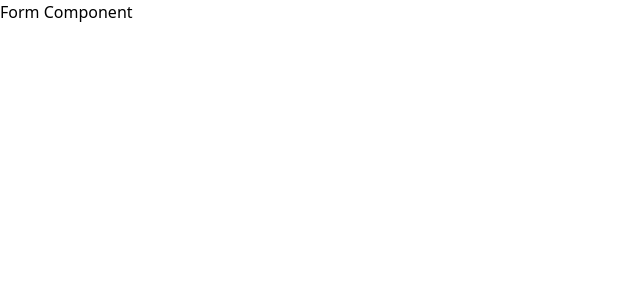
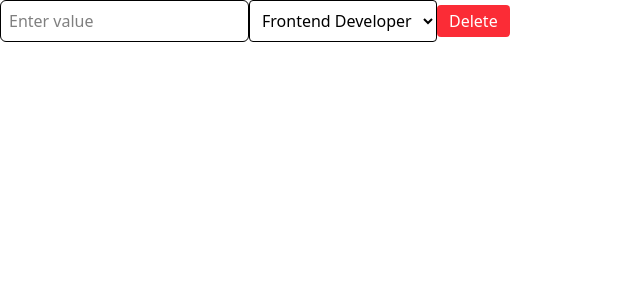
Before and after one commit to sharmin-khan/react-form, a React (Vite) app: page / in a window 1280 px wide. Shown: the top 300 px of the page, without its empty margins (0-640 px from the left). Built offline with nearby package versions, Linux system fonts and the light colour scheme.

Commit message:
chore: create FormRow component with Tailwind

```diff
--- a/src/components/Form.jsx
+++ b/src/components/Form.jsx
@@ -1,11 +1,12 @@
 import React from 'react';
+import FormRow from './FormRow';
 
-const Form = () => {
+const form = () => {
     return (
         <div>
-            <h1>Form Component</h1>
+            <FormRow/>
         </div>
     );
 };
 
-export default Form;
+export default form;
--- /dev/null
+++ b/src/components/FormRow.jsx
@@ -0,0 +1,18 @@
+import React from 'react'
+
+export default function FormRow() {
+  return (
+    <div>
+        <input type="text"
+        placeholder="Enter value"
+        className="border p-2 rounded-md flex-1"
+        />
+        <select className="border p-2 rounded flex-1">
+            <option value="">Frontend Developer</option>
+            <option value="option 1">Backend Developer</option>
+            <option value="option 2">MERN Developer</option>
+        </select>
+        <button className='bg-red-500 text-white px-3 py-1 rounded'>Delete</button>
+    </div>
+  )
+}
```
